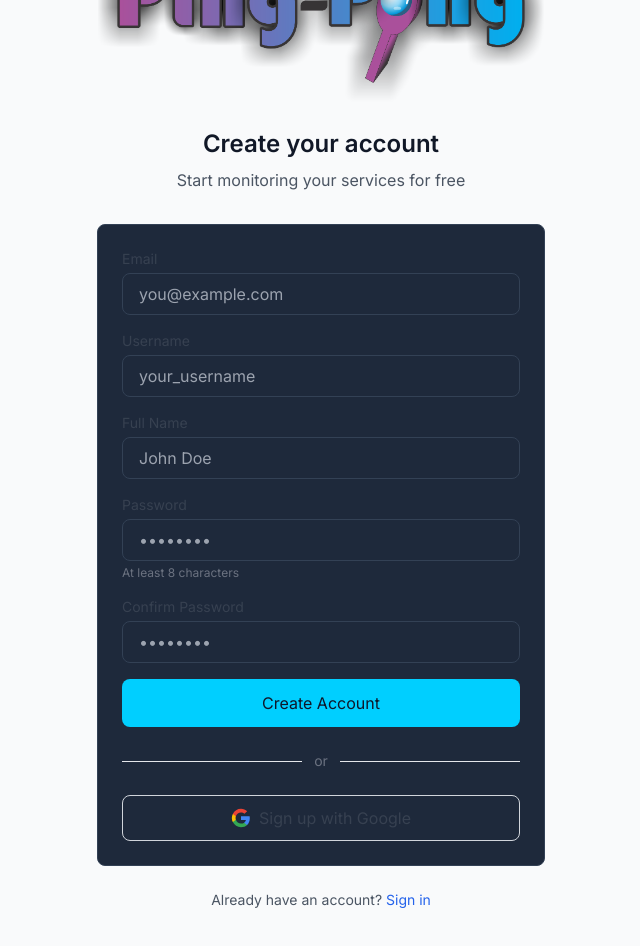
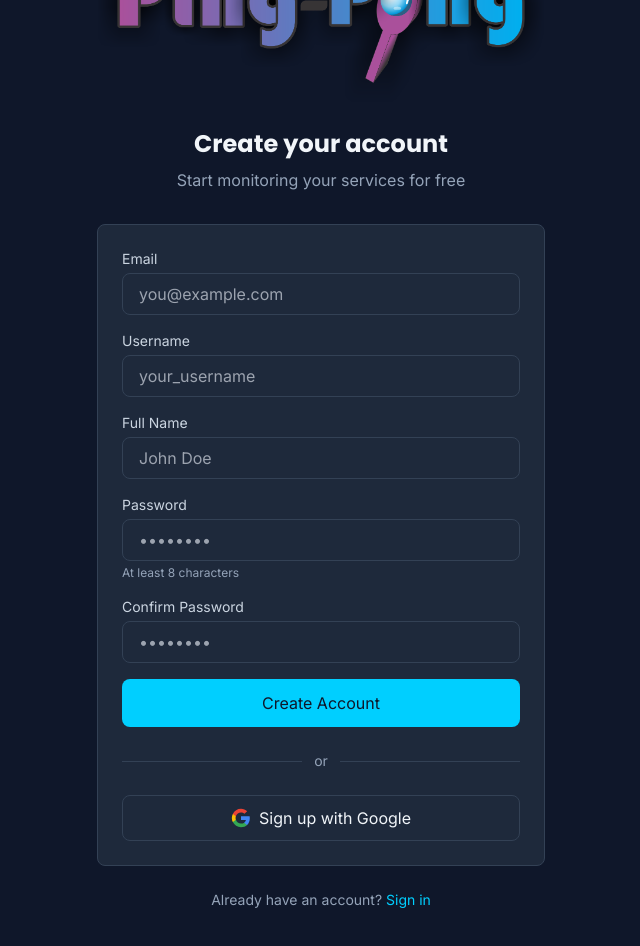
Before and after one commit to fwesh001/Ping-pong, a Next.js app: page /signup in a window 1280 px wide. Shown: the part 120-1066 px from the top of the page, without its empty margins (319-959 px from the left). Built offline with nearby package versions, Linux system fonts and the light colour scheme; no server answers.

Commit message:
feat: update SignupPage styles for improved UI consistency and readability

```diff
--- a/src/app/signup/page.tsx
+++ b/src/app/signup/page.tsx
@@ -72,17 +72,17 @@ export default function SignupPage() {
   };
 
   return (
-    <div className="min-h-screen flex items-center justify-center bg-gray-50 py-12 px-4">
+    <div className="min-h-screen flex items-center justify-center bg-slate-900 py-12 px-4">
       <div className="max-w-md w-full">
         {/* Header */}
         <div className="text-center mb-8">
           <Link href="/" className="inline-block mb-4">
             <Image src="/ping-pong.png" alt="ping-pong" width={64} height={64} className="rounded-xl mx-auto" style={{ width: "auto", height: "auto" }} />
           </Link>
-          <h2 className="text-2xl font-bold text-gray-900">
+          <h2 className="text-2xl font-bold font-poppins text-slate-100">
             Create your account
           </h2>
-          <p className="mt-2 text-gray-600">
+          <p className="mt-2 text-slate-400">
             Start monitoring your services for free
           </p>
         </div>
@@ -91,7 +91,7 @@ export default function SignupPage() {
         <div className="card">
           <form onSubmit={handleSubmit} className="space-y-4">
             {error && (
-              <div className="bg-red-50 border border-red-200 text-red-700 rounded-lg p-3 text-sm flex items-center gap-2">
+              <div className="bg-rose-900 border border-rose-700 text-rose-300 rounded-lg p-3 text-sm flex items-center gap-2">
                 <AlertCircle className="w-4 h-4 flex-shrink-0" /> {error}
               </div>
             )}
@@ -100,7 +100,7 @@ export default function SignupPage() {
             <div>
               <label
                 htmlFor="email"
-                className="block text-sm font-medium text-gray-700 mb-1"
+                className="block text-sm font-medium text-slate-300 mb-1"
               >
                 Email
               </label>
@@ -120,7 +120,7 @@ export default function SignupPage() {
             <div>
               <label
                 htmlFor="username"
-                className="block text-sm font-medium text-gray-700 mb-1"
+                className="block text-sm font-medium text-slate-300 mb-1"
               >
                 Username
               </label>
@@ -140,7 +140,7 @@ export default function SignupPage() {
             <div>
               <label
                 htmlFor="fullName"
-                className="block text-sm font-medium text-gray-700 mb-1"
+                className="block text-sm font-medium text-slate-300 mb-1"
               >
                 Full Name
               </label>
@@ -160,7 +160,7 @@ export default function SignupPage() {
             <div>
               <label
                 htmlFor="password"
-                className="block text-sm font-medium text-gray-700 mb-1"
+                className="block text-sm font-medium text-slate-300 mb-1"
               >
                 Password
               </label>
@@ -175,7 +175,7 @@ export default function SignupPage() {
                 minLength={8}
                 className="input-field"
               />
-              <p className="text-xs text-gray-500 mt-1">
+              <p className="text-xs text-slate-400 mt-1">
                 At least 8 characters
               </p>
             </div>
@@ -184,7 +184,7 @@ export default function SignupPage() {
             <div>
               <label
                 htmlFor="confirmPassword"
-                className="block text-sm font-medium text-gray-700 mb-1"
+                className="block text-sm font-medium text-slate-300 mb-1"
               >
                 Confirm Password
               </label>
@@ -220,15 +220,15 @@ export default function SignupPage() {
 
           {/* Divider */}
           <div className="my-6 flex items-center gap-3">
-            <div className="flex-1 h-px bg-gray-200" />
-            <span className="text-sm text-gray-500">or</span>
-            <div className="flex-1 h-px bg-gray-200" />
+            <div className="flex-1 h-px bg-slate-700" />
+            <span className="text-sm text-slate-400">or</span>
+            <div className="flex-1 h-px bg-slate-700" />
           </div>
 
           {/* Google OAuth */}
           <a
             href={googleOAuthUrl}
-            className="w-full flex items-center justify-center gap-2 px-4 py-2.5 rounded-lg border border-gray-300 hover:bg-gray-50 transition-colors font-medium text-gray-700"
+            className="w-full flex items-center justify-center gap-2 px-4 py-2.5 rounded-lg border border-slate-700 bg-slate-800 hover:bg-slate-700 transition-colors font-medium text-slate-100"
           >
             <svg className="w-5 h-5" viewBox="0 0 24 24">
               <path
@@ -253,11 +253,11 @@ export default function SignupPage() {
         </div>
 
         {/* Login link */}
-        <p className="mt-6 text-center text-sm text-gray-600">
+        <p className="mt-6 text-center text-sm text-slate-400">
           Already have an account?{" "}
           <Link
             href="/login"
-            className="text-blue-600 font-medium hover:underline"
+            className="text-brand-cyan font-medium hover:underline"
           >
             Sign in
           </Link>
```
